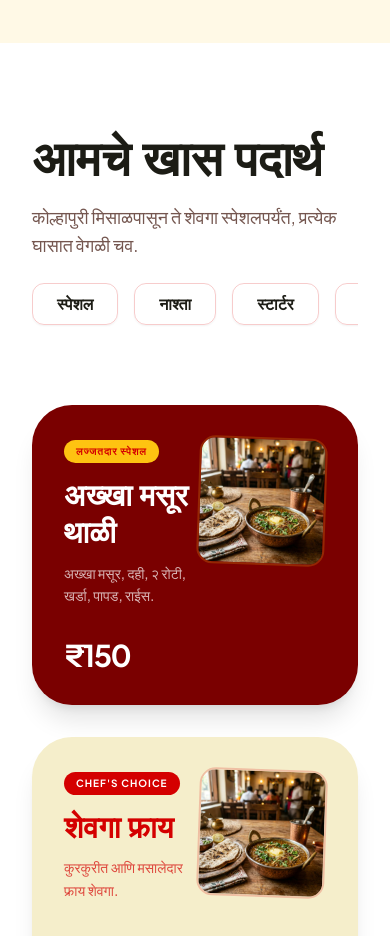
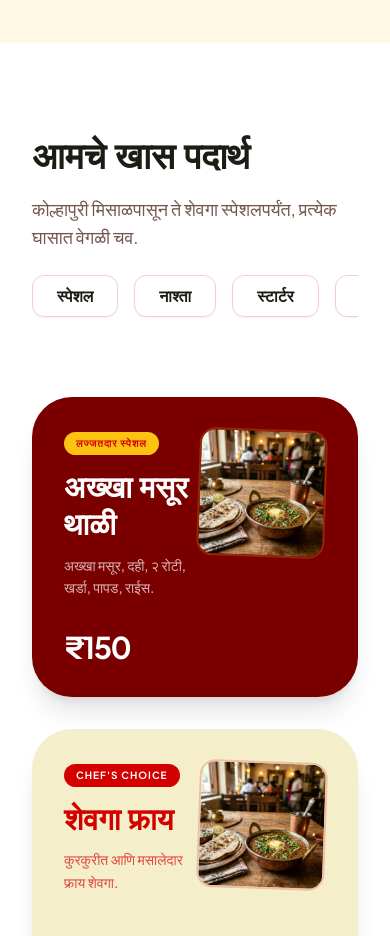
Before and after one commit to phoenixdeepali07-code/lajjatdar, a website built with Vite: page index.html in a window 390 px wide. Shown: the part 2080-3016 px from the top of the page. Built offline with nearby package versions, Linux system fonts and the light colour scheme.

Commit message:
Fix menu header alignment

```diff
--- a/index.html
+++ b/index.html
@@ -228,9 +228,9 @@
         <!-- Menu Highlights (Specials) -->
         <section id="menu" class="py-24 bg-white">
             <div class="max-w-7xl mx-auto px-8">
-                <div class="flex flex-col md:flex-row justify-between items-end mb-16 gap-6">
-                    <div class="max-w-xl">
-                        <h2 class="font-headline text-5xl font-black text-on-surface mb-4" data-mr="आमचे खास पदार्थ" data-en="Our Special Dishes">आमचे खास पदार्थ</h2>
+                <div class="flex flex-col md:flex-row justify-between items-start mb-16 gap-6">
+                    <div class="max-w-xl text-left">
+                        <h2 class="font-headline text-4xl md:text-5xl font-black text-on-surface mb-4" data-mr="आमचे खास पदार्थ" data-en="Our Special Dishes">आमचे खास पदार्थ</h2>
                         <p class="text-tertiary text-lg" data-mr="कोल्हापुरी मिसाळपासून ते शेवगा स्पेशलपर्यंत, प्रत्येक घासात वेगळी चव." data-en="From Kolhapuri Misal to Shevga Special, a different taste in every bite.">कोल्हापुरी मिसाळपासून ते शेवगा स्पेशलपर्यंत, प्रत्येक घासात वेगळी चव.</p>
                     </div>
                     <div class="menu-tabs flex gap-4 overflow-x-auto pb-4 no-scrollbar w-full min-w-full">
```
